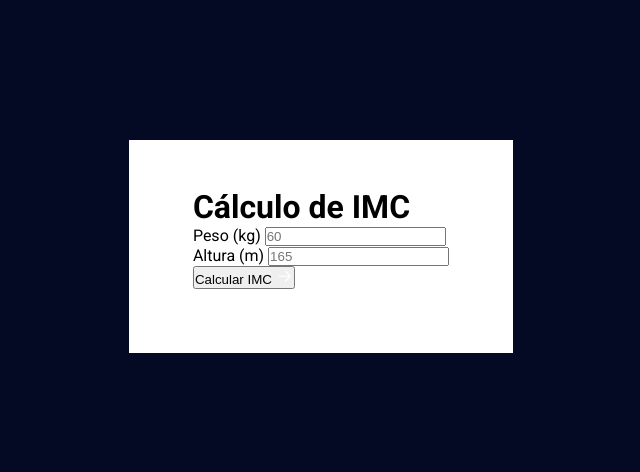
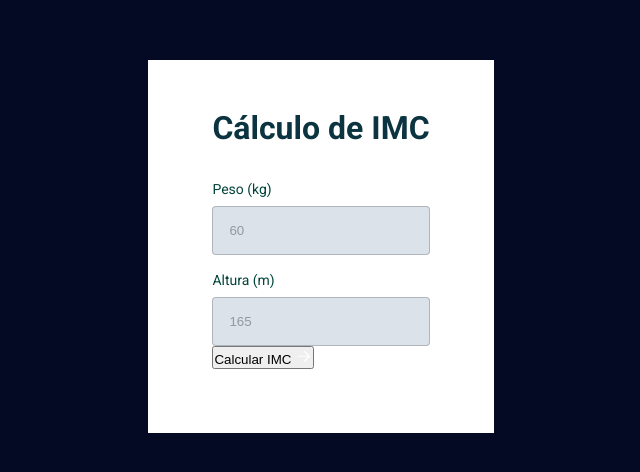
Before and after one commit to EvertonSouza12/IMC, a plain HTML site: page index.html in a window 1280 px wide. Shown: the part 154-626 px from the top of the page, without its empty margins (319-959 px from the left). Drawn offline with Linux system fonts and the light colour scheme.

Commit message:
CSS do form

```diff
--- a/style.css
+++ b/style.css
@@ -14,6 +14,7 @@
     --bd-input: rgba(73, 80, 87, 0.3);
     --tt-placeholder: rgba(73, 80, 87, 0.5);
     --tt-button: white;
+    --bg-input: #DCE2E9;
     --bg-button: #02799D;
     --bg-error: #f03E3E;
     --tt-erro: white;
@@ -40,3 +41,41 @@ body {
     max-width: 42.8rem;
     margin-inline: auto;
 }
+
+.title {
+    font-size: 3.2rem;
+    line-height: 4rem;
+    color: var(--tt-heading);
+}
+
+form h1 {
+    margin-bottom: 3.2rem;
+}
+
+form label {
+    font-size: 1.4rem;
+    line-height: 1.8rem;
+    color: var(--tt-label);
+    margin-bottom: .8rem;
+    display: block;
+}
+
+form input {
+    width: 100%;
+    background: var(--bg-input);
+    border: 1px solid var(--bd-input);
+    padding: 1.6rem;
+    border-radius: .4rem;
+}
+
+form input:focus {
+    outline: 2px solid var(--ot-input);
+}
+
+form input::placeholder {
+    color: var(--tt-placeholder);
+}
+
+.input-wrapper + .input-wrapper {
+    margin-top: 1.6rem;
+}
```
